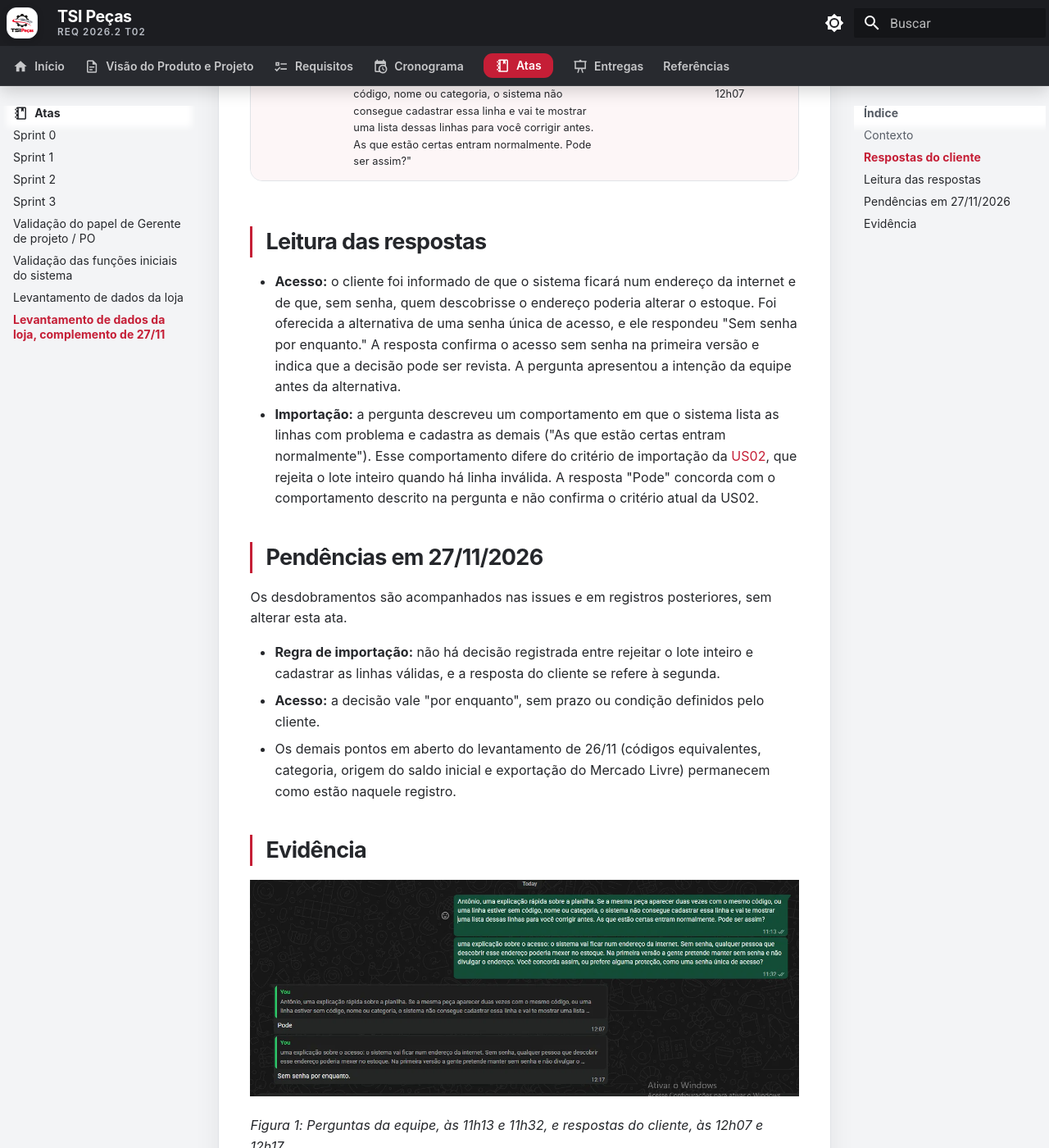
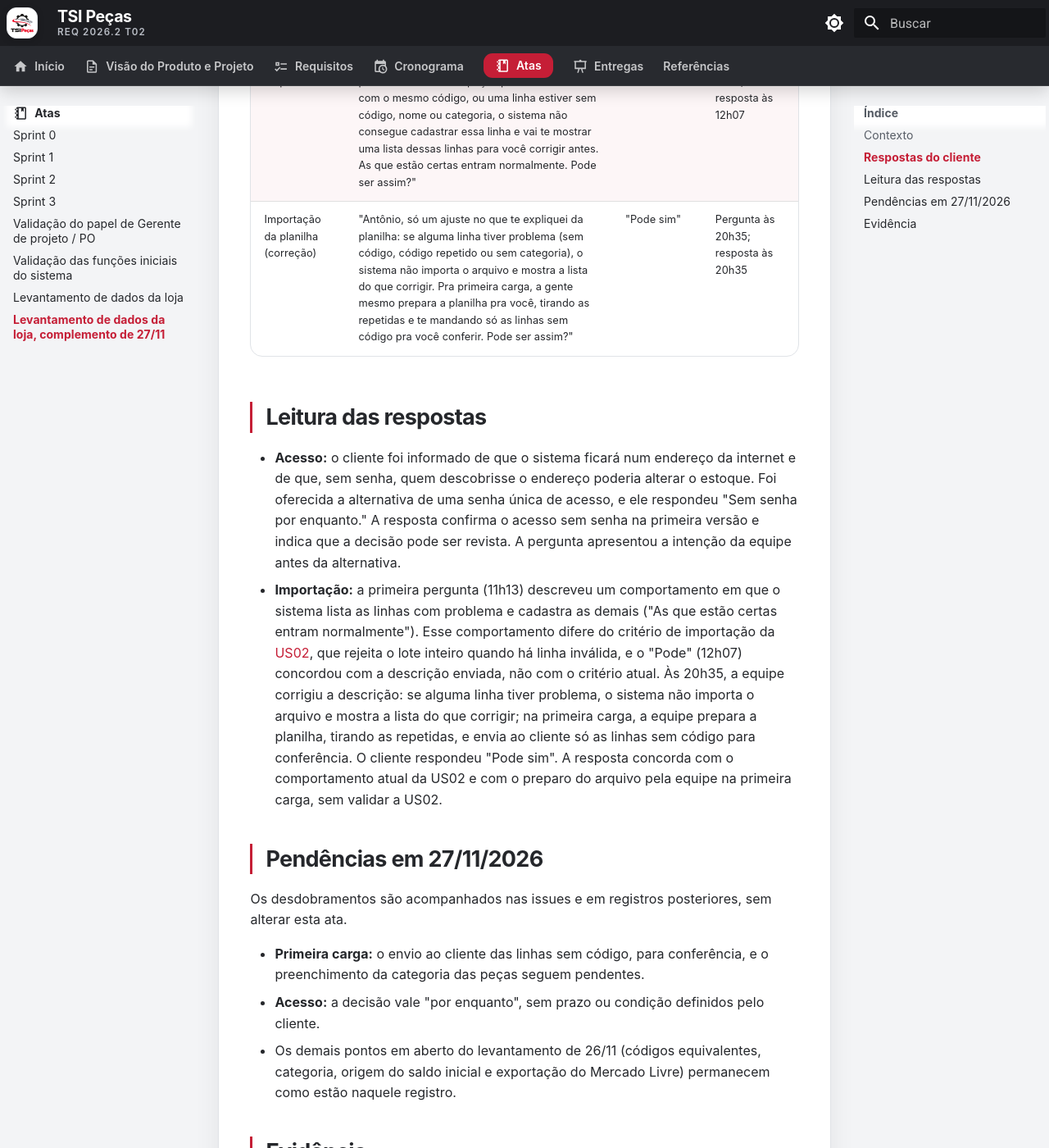
Before and after one commit to mdsreq-fga-unb/REQ-202562-T02-TSI-AutoPecas, an MkDocs documentation site: the page built from docs/atas/levantamento-dados-loja-27-11.md, in a window 1280 px wide and 1400 px high, scrolled down 1065 px. Shown: the whole window at 82% size. Built offline with MkDocs 1.6.1 and Material for MkDocs 9.7.7, drawn with Linux system fonts in a browser that asks for light colours; comment, search, counter and statistics services are not loaded; some of the changed text lies outside the part shown.

Commit message:
docs: registra correção da regra de importação e resposta do cliente (#83)

```diff
--- a/docs/atas/levantamento-dados-loja-27-11.md
+++ b/docs/atas/levantamento-dados-loja-27-11.md
@@ -6,7 +6,7 @@
 
 ## Contexto
 
-Este registro complementa o [levantamento de 26/11/2026](levantamento-dados-loja.md). Depois daquela conversa, a equipe enviou ao cliente duas perguntas adicionais, uma sobre o risco do acesso sem senha e outra sobre o tratamento de linhas inválidas na importação da planilha. Não houve reunião nem demonstração do sistema, e a conversa não valida critérios de aceitação de nenhuma história.
+Este registro complementa o [levantamento de 26/11/2026](levantamento-dados-loja.md). Depois daquela conversa, a equipe enviou ao cliente duas perguntas adicionais, uma sobre o risco do acesso sem senha e outra sobre o tratamento de linhas inválidas na importação da planilha. À noite, a equipe enviou uma correção da descrição da importação. Não houve reunião nem demonstração do sistema, e a conversa não valida critérios de aceitação de nenhuma história.
 
 ## Respostas do cliente
 
@@ -14,17 +14,18 @@ Este registro complementa o [levantamento de 26/11/2026](levantamento-dados-loja
 |---|---|---|---|
 | Acesso ao sistema | "uma explicação sobre o acesso: o sistema vai ficar num endereço da internet. Sem senha, qualquer pessoa que descobrir esse endereço poderia mexer no estoque. Na primeira versão a gente pretende manter sem senha e não divulgar o endereço. Você concorda assim, ou prefere alguma proteção, como uma senha única de acesso?" | "Sem senha por enquanto." | Pergunta às 11h32; resposta às 12h17 |
 | Importação da planilha | "Antônio, uma explicação rápida sobre a planilha. Se a mesma peça aparecer duas vezes com o mesmo código, ou uma linha estiver sem código, nome ou categoria, o sistema não consegue cadastrar essa linha e vai te mostrar uma lista dessas linhas para você corrigir antes. As que estão certas entram normalmente. Pode ser assim?" | "Pode" | Pergunta às 11h13; resposta às 12h07 |
+| Importação da planilha (correção) | "Antônio, só um ajuste no que te expliquei da planilha: se alguma linha tiver problema (sem código, código repetido ou sem categoria), o sistema não importa o arquivo e mostra a lista do que corrigir. Pra primeira carga, a gente mesmo prepara a planilha pra você, tirando as repetidas e te mandando só as linhas sem código pra você conferir. Pode ser assim?" | "Pode sim" | Pergunta às 20h35; resposta às 20h35 |
 
 ## Leitura das respostas
 
 - **Acesso:** o cliente foi informado de que o sistema ficará num endereço da internet e de que, sem senha, quem descobrisse o endereço poderia alterar o estoque. Foi oferecida a alternativa de uma senha única de acesso, e ele respondeu "Sem senha por enquanto." A resposta confirma o acesso sem senha na primeira versão e indica que a decisão pode ser revista. A pergunta apresentou a intenção da equipe antes da alternativa.
-- **Importação:** a pergunta descreveu um comportamento em que o sistema lista as linhas com problema e cadastra as demais ("As que estão certas entram normalmente"). Esse comportamento difere do critério de importação da [US02](../visao-produto/requisitos-de-software.md#us02), que rejeita o lote inteiro quando há linha inválida. A resposta "Pode" concorda com o comportamento descrito na pergunta e não confirma o critério atual da US02.
+- **Importação:** a primeira pergunta (11h13) descreveu um comportamento em que o sistema lista as linhas com problema e cadastra as demais ("As que estão certas entram normalmente"). Esse comportamento difere do critério de importação da [US02](../visao-produto/requisitos-de-software.md#us02), que rejeita o lote inteiro quando há linha inválida, e o "Pode" (12h07) concordou com a descrição enviada, não com o critério atual. Às 20h35, a equipe corrigiu a descrição: se alguma linha tiver problema, o sistema não importa o arquivo e mostra a lista do que corrigir; na primeira carga, a equipe prepara a planilha, tirando as repetidas, e envia ao cliente só as linhas sem código para conferência. O cliente respondeu "Pode sim". A resposta concorda com o comportamento atual da US02 e com o preparo do arquivo pela equipe na primeira carga, sem validar a US02.
 
 ## Pendências em 27/11/2026
 
 Os desdobramentos são acompanhados nas issues e em registros posteriores, sem alterar esta ata.
 
-- **Regra de importação:** não há decisão registrada entre rejeitar o lote inteiro e cadastrar as linhas válidas, e a resposta do cliente se refere à segunda.
+- **Primeira carga:** o envio ao cliente das linhas sem código, para conferência, e o preenchimento da categoria das peças seguem pendentes.
 - **Acesso:** a decisão vale "por enquanto", sem prazo ou condição definidos pelo cliente.
 - Os demais pontos em aberto do levantamento de 26/11 (códigos equivalentes, categoria, origem do saldo inicial e exportação do Mercado Livre) permanecem como estão naquele registro.
 
@@ -33,3 +34,7 @@ Os desdobramentos são acompanhados nas issues e em registros posteriores, sem a
 ![Conversa no WhatsApp com as duas perguntas da equipe e as respostas "Pode" e "Sem senha por enquanto."](levantamento-dados-loja-27-11-01.png)
 
 *Figura 1: Perguntas da equipe, às 11h13 e 11h32, e respostas do cliente, às 12h07 e 12h17.*
+
+![Conversa no WhatsApp com a correção da descrição da importação, enviada pela equipe, e a resposta "Pode sim".](levantamento-dados-loja-27-11-02.png)
+
+*Figura 2: Correção da descrição da importação, às 20h35, e resposta do cliente, às 20h35.*
```
Also changed, not shown: docs/atas/levantamento-dados-loja-27-11-02.png (added).
